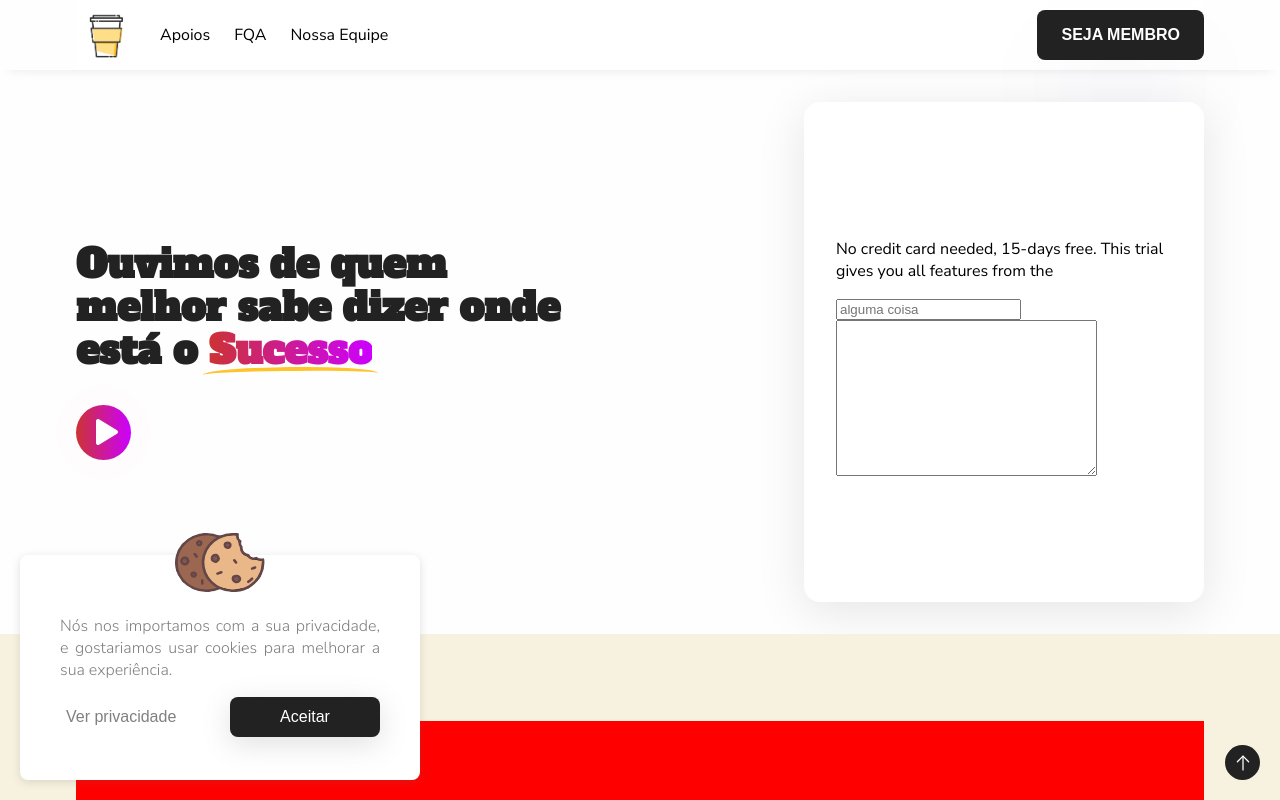
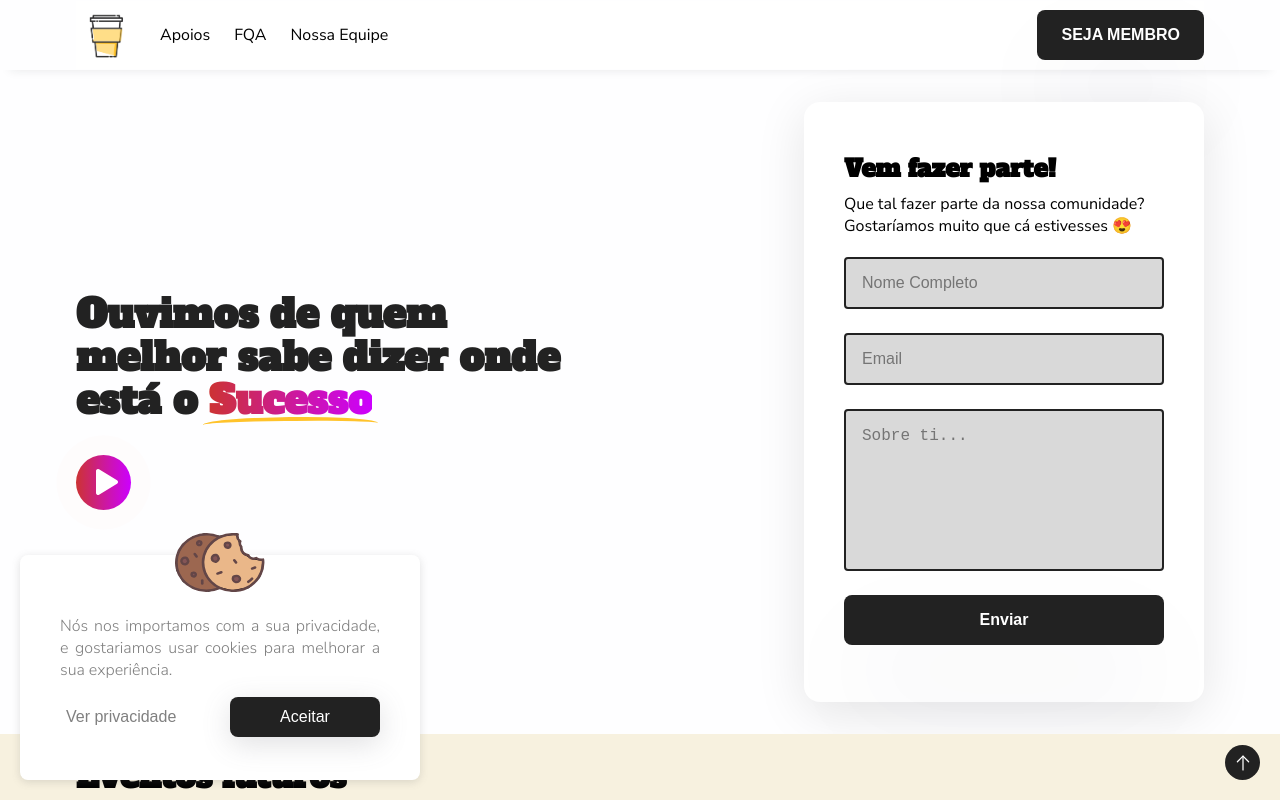
Before and after one commit to TyperGuy/caffeina, a Next.js app: page / in a window 1280 px wide. Shown: the top 800 px of the page. Built offline with nearby package versions, Linux system fonts and the light colour scheme.

Commit message:
feat : speaker subscribe form

```diff
--- a/src/components/speaker-form/Form.styles.ts
+++ b/src/components/speaker-form/Form.styles.ts
@@ -3,14 +3,68 @@ import styled from "styled-components";
 
 // Styled component named StyledButton
 export const Container = styled.div`
-box-sizing: border-box;
+  box-sizing: border-box;
   width: 400px;
-  height: 500px;
+  height: 600px;
   margin: 2rem 0;
   background-color: #fff;
   border-radius: 1rem;
-  display: grid;
-  place-items: center;
+  display: flex;
+  flex-direction: column;
+  align-items: center;
+  justify-content: center;
+  padding: 0 2.5rem;
   box-shadow: rgba(0, 0, 0, 0.1) 0px 10px 50px;
-  padding: 0 2rem;
 `;
+
+export const Input = styled.input`
+  width:100%;
+  box-sizing: border-box;
+  border-radius: 4px;
+  height: 45px;
+  border: 2px solid #222;
+  background-color: #d9d9d9;
+  outline: none;
+  padding: 1.5rem 1rem;
+  transition: all 0.5s ease-in;
+  font-size:1rem;
+  &:focus{
+    border: 2px solid #FFC32B;
+  }
+`;
+export const Textarea = styled.textarea`
+  min-width: 100%;
+  box-sizing: border-box;
+  border-radius: 4px;
+  border: 2px solid #222;
+  background-color: #d9d9d9;
+  outline: none;
+  padding: 1rem;
+  transition: all 0.5s ease-in;
+  font-size:1rem;
+  resize: none;
+  &:focus{
+    border: 2px solid #FFC32B;
+  }
+`;
+export const Button = styled.button`
+  height: 50px;
+  width: 100%;
+  background:#222;
+  color: #fff;
+  border: none;
+  border-radius: 8px;
+  transition: all 0.5s ease-in-out;
+  box-shadow: rgba(50, 50, 93, 0.25) 0px 50px 100px -20px, rgba(0, 0, 0, 0.3) 0px 30px 60px -30px;
+  padding: 0 1.5rem;
+  cursor: pointer;
+  &:hover{
+    background: #FFC32B;
+    color: #222;
+  }
+  &:focus{
+    outline-style:solid;
+    outline-color:#FFC32B;
+    outline-width:2px;
+  }
+`
--- a/src/components/speaker-form/Form.tsx
+++ /dev/null
@@ -1,30 +0,0 @@
-import React from 'react';
-import {Container} from './Form.styles';
-import {ButtonType} from 'myButton';
-
-const Props : ButtonType = {
-  color: "#FFF",
-  hoverColor:"#FFF",
-  background: "#222",
-  hoverBackground:"#222",
-  title : 'SEJA MEMBRO'
-}
-
-
-const Form : React.FC =()=>{
-
-  return(
-    <Container>
-      <form action="">
-        <p>
-          No credit card needed, 15-days free.
-          This trial gives you all features from the
-        </p>
-        <input type="text" placeholder='alguma coisa' />
-        <textarea name="" id="" cols={30} rows={10}></textarea>
-      </form>
-    </Container>
-  )
-}
-
-export default Form;
--- /dev/null
+++ b/src/components/speaker-form/index.tsx
@@ -0,0 +1,42 @@
+import React from 'react';
+import {Container,Input,Textarea,Button} from './Form.styles';
+import {ButtonType} from 'myButton';
+
+const Props : ButtonType = {
+  color: "#FFF",
+  hoverColor:"#FFF",
+  background: "#222",
+  hoverBackground:"#222",
+  title : 'SEJA MEMBRO'
+}
+
+
+const Form : React.FC =()=>{
+
+  return(
+    <Container>
+        <h2 style={{alignSelf:'start',marginTop:50}}>Vem fazer parte!</h2>
+        <div style={{marginTop:-12}}>
+          Que tal fazer parte da nossa comunidade?
+          Gostaríamos muito que cá estivesses 😍
+        </div>
+      <form style={{
+        display: 'flex',
+        flexDirection: 'column',
+        width:'100%', height:'100%',
+        margin:20,
+        gap:'1.5rem',
+        boxSizing: 'border-box'
+        }}
+        action=""
+      >
+        <Input type="text" placeholder='Nome Completo' />
+        <Input type="text" placeholder='Email' />
+        <Textarea placeholder="Sobre ti..." name="" id="" cols={30} rows={7}/>
+        <Button>Enviar</Button>
+      </form>
+    </Container>
+  )
+}
+
+export default Form;
--- a/src/views/calltoaction/index.tsx
+++ b/src/views/calltoaction/index.tsx
@@ -2,7 +2,7 @@ import {FC} from 'react'
 import {Container, Content, Underlined} from './Calltoaction.styles';
 import {ButtonType} from 'myButton';
 import PlayButton from 'components/play-button/Play';
-import Form from 'components/speaker-form/Form';
+import Form from 'components/speaker-form';
 const Props : ButtonType = {
   color: "#222",
   hoverColor:"#222",
@@ -21,8 +21,6 @@ const Calltoaction: FC = () => {
         <Form/>
       </Container>
     )
-
-
 }
 
 export default Calltoaction;
```
